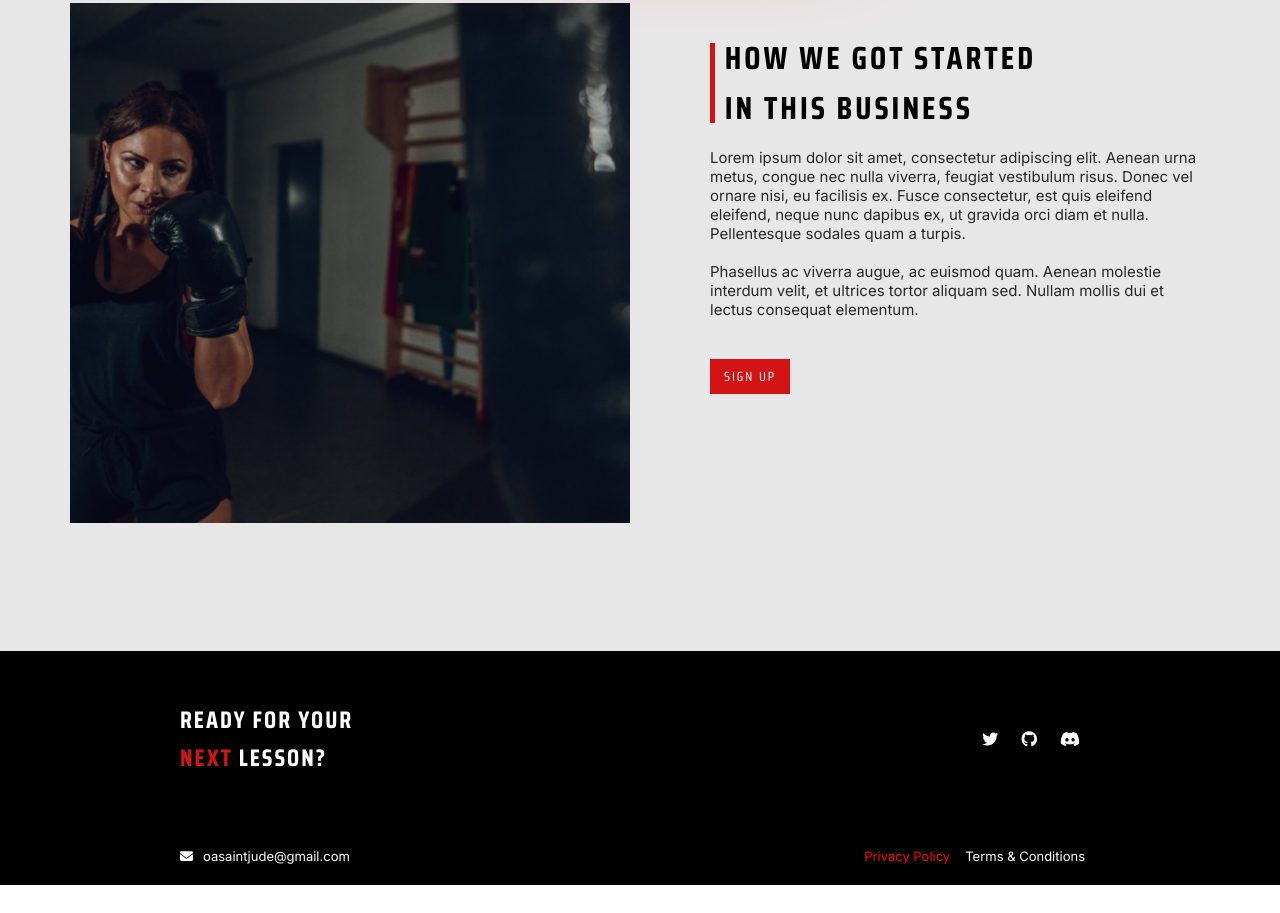
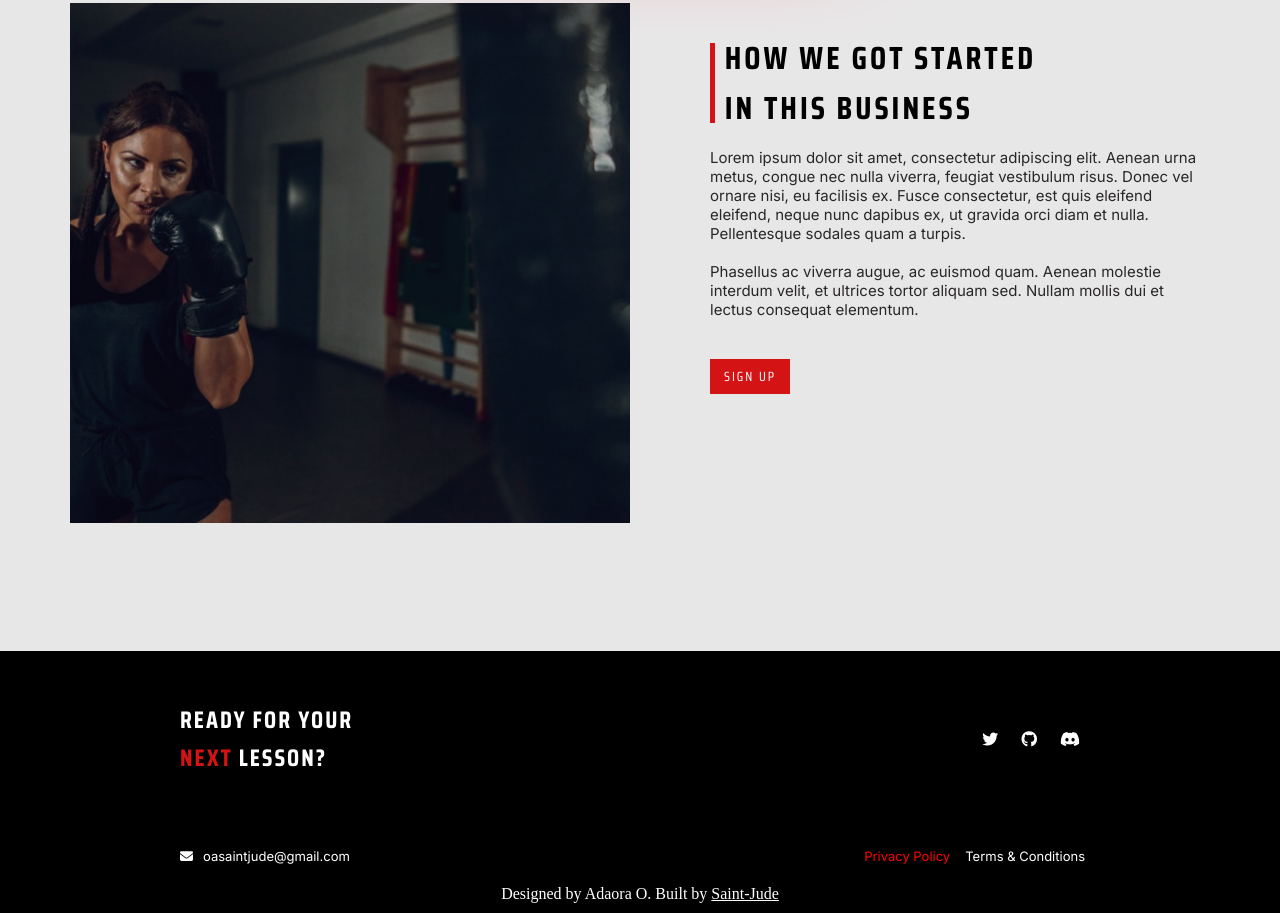
Before and after one commit to oasaintjude/RUMBLE, a plain HTML site: page index.html in a window 1280 px wide. Shown: the part 659-1572 px from the top of the page. Before the commit the page ends 1544 px from the top, so only its background shows below. Drawn offline with Linux system fonts and the light colour scheme.

Commit message:
made few changes

```diff
--- a/index.html
+++ b/index.html
@@ -80,6 +80,7 @@
                 <li><a href="#">Terms & Conditions</a></li>
             </ul>
         </div>
+        <p>Designed by Adaora O. Built by <a href="https://github.com/oasaintjude">Saint-Jude</a></p>
     </footer>
 
 
--- a/style.css
+++ b/style.css
@@ -154,6 +154,14 @@ nav button {
 footer {
     background-color: black;
 }
+footer p {
+    color: white;
+    text-align: center;
+    padding-bottom: 10px;
+}
+footer a {
+    color: white;
+}
 .lesson-and-sicon {
     display: flex;
     justify-content: space-between;
```
